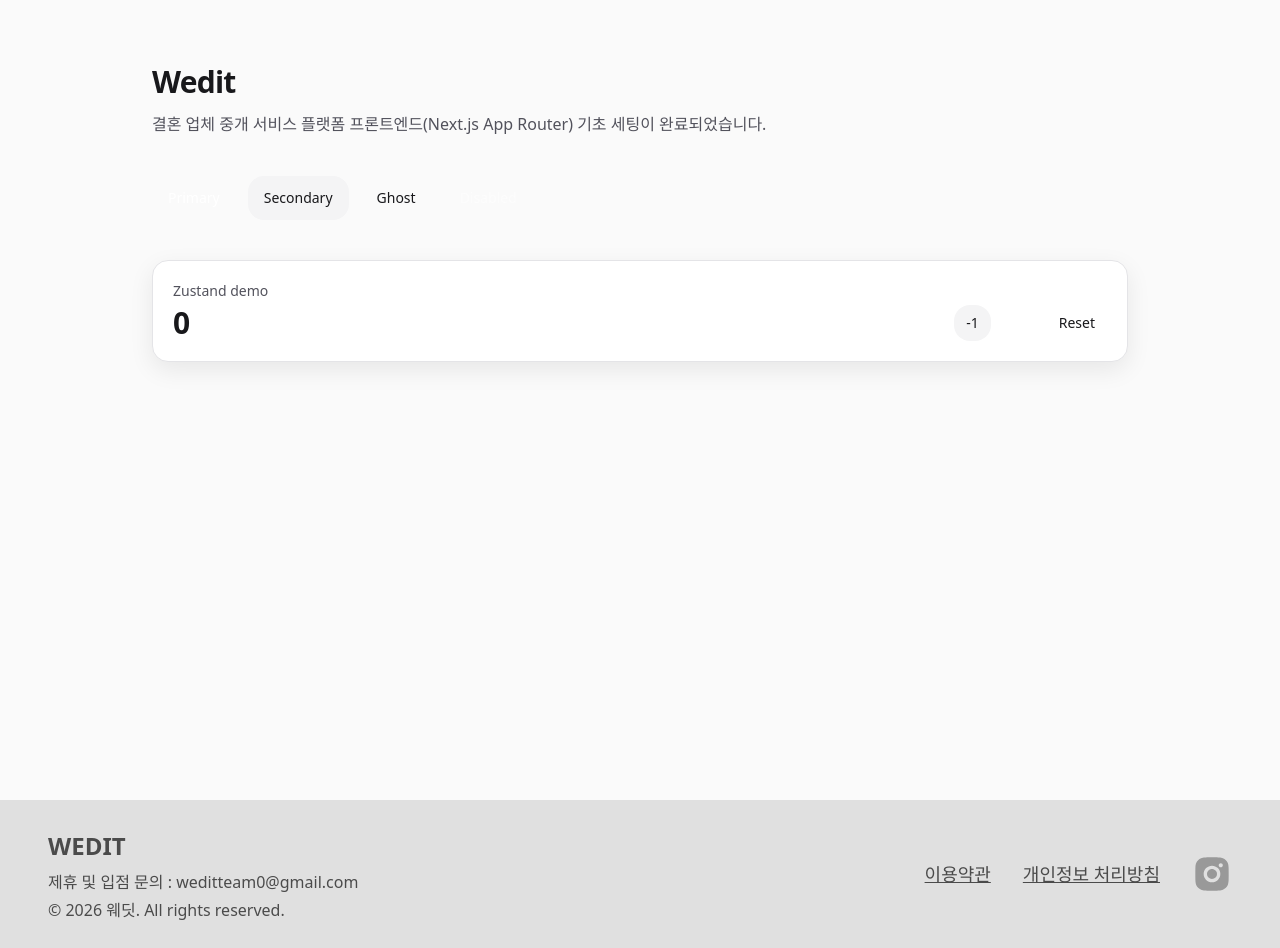
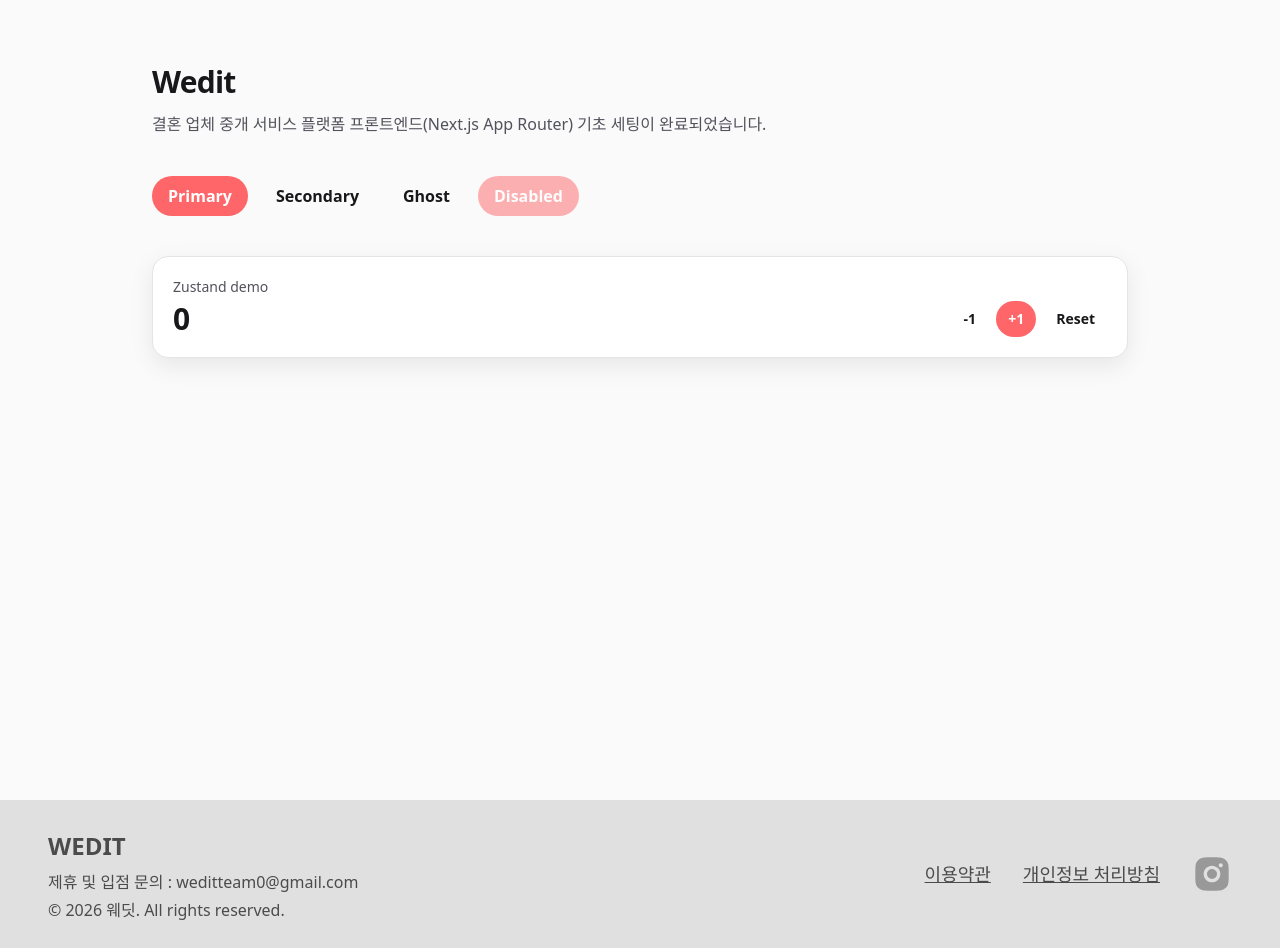
Before and after one commit to wedit-official/wedit-frontend, a Next.js app: page / in a window 1280 px wide. Built offline with nearby package versions, Linux system fonts and the light colour scheme; a web font is replaced by a local one.

Commit message:
fix: 버튼 디자인 수정

```diff
--- a/src/components/atoms/Button/Button.tsx
+++ b/src/components/atoms/Button/Button.tsx
@@ -2,7 +2,7 @@
 
 import * as React from "react";
 
-type ButtonVariant = "primary" | "secondary" | "ghost";
+type ButtonVariant = "primary" | "outline" | "selected";
 type ButtonSize = "sm" | "md" | "lg";
 
 export type ButtonProps = React.ButtonHTMLAttributes<HTMLButtonElement> & {
@@ -11,20 +11,21 @@ export type ButtonProps = React.ButtonHTMLAttributes<HTMLButtonElement> & {
 };
 
 const base =
-  "inline-flex items-center justify-center rounded-xl font-medium transition-colors focus-visible:outline-none focus-visible:ring-2 focus-visible:ring-brand-400 disabled:pointer-events-none disabled:opacity-50";
+  "inline-flex items-center justify-center gap-2.5 rounded-[222px] font-semibold font-sans capitalize transition-colors focus-visible:outline-none focus-visible:ring-2 focus-visible:ring-coral-400 focus-visible:ring-offset-2 disabled:pointer-events-none disabled:opacity-50";
 
 const variants: Record<ButtonVariant, string> = {
-  primary: "bg-brand-600 text-white hover:bg-brand-700",
-  secondary:
-    "bg-zinc-100 text-zinc-900 hover:bg-zinc-200 dark:bg-zinc-900 dark:text-zinc-50 dark:hover:bg-zinc-800",
-  ghost:
-    "bg-transparent text-zinc-900 hover:bg-zinc-100 dark:text-zinc-50 dark:hover:bg-zinc-900",
+  primary:
+    "bg-coral-400 text-white hover:bg-coral-500 outline-none",
+  outline:
+    "bg-white text-grey-900 outline outline-[0.70px] outline-offset-[-0.70px] outline-grey-900 hover:bg-grey-100",
+  selected:
+    "bg-white text-coral-400 outline outline-[1.6px] outline-offset-[-1.6px] outline-coral-400 hover:bg-coral-100",
 };
 
 const sizes: Record<ButtonSize, string> = {
-  sm: "h-9 px-3 text-sm",
-  md: "h-11 px-4 text-sm",
-  lg: "h-12 px-5 text-base",
+  sm: "h-9 px-3 text-sm leading-5",
+  md: "h-10 px-4 text-base leading-5",
+  lg: "h-12 px-5 text-base leading-5",
 };
 
 export function Button({
```
Also changed, not shown: 1 other file (tests, documents, lock files or other folders).
